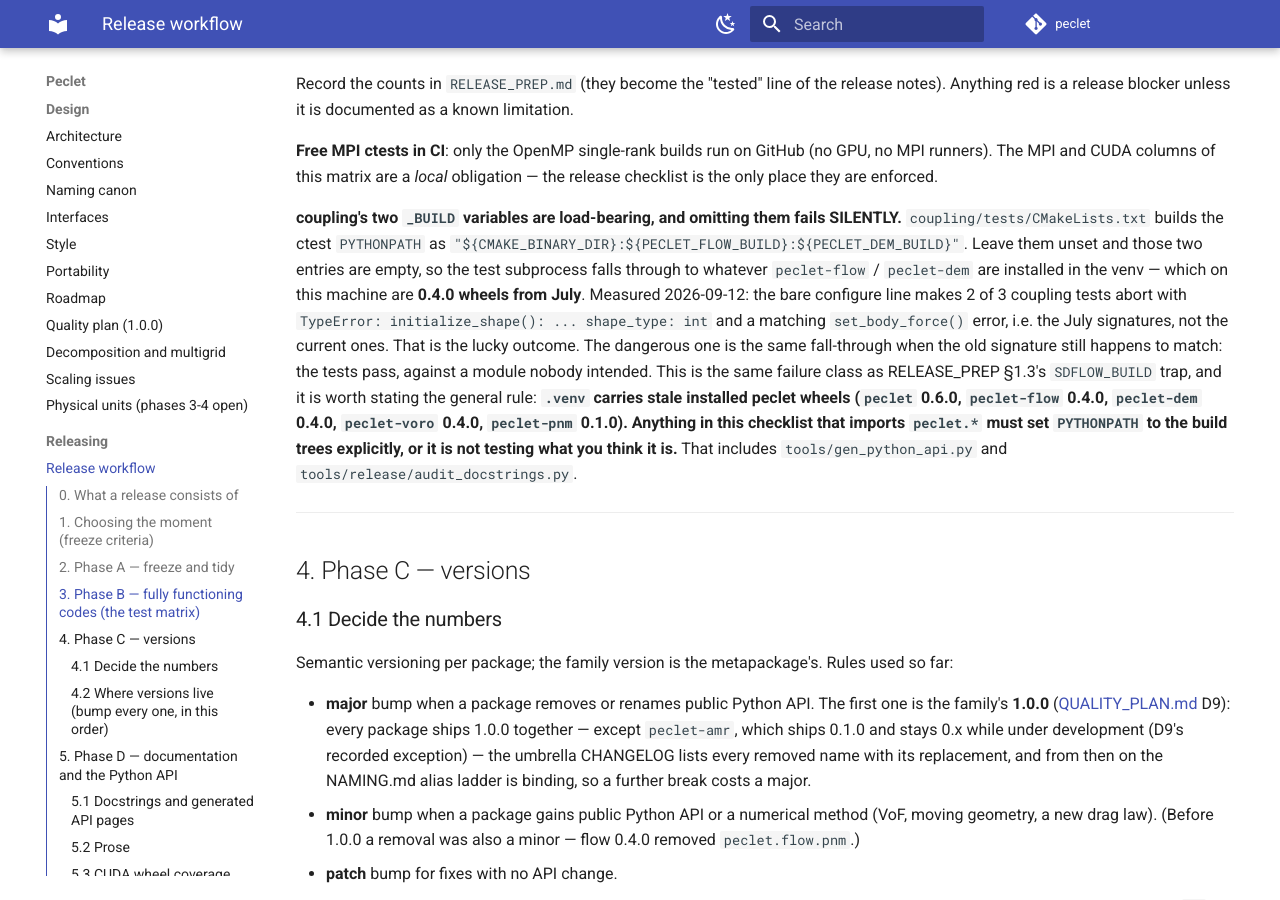
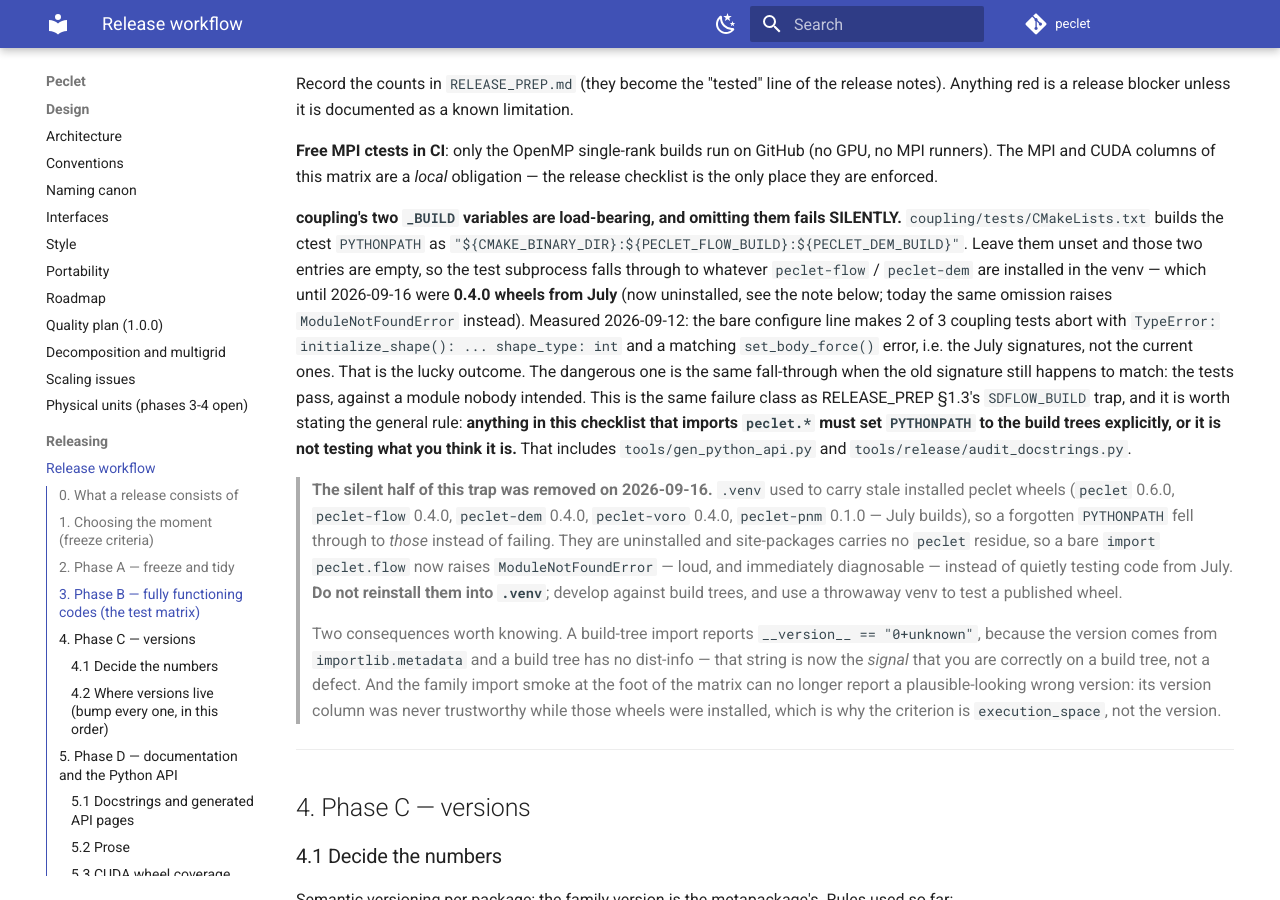
Before and after one commit to computational-chemical-engineering/peclet, an MkDocs documentation site: the page built from docs/RELEASE.md, in a window 1280 px wide and 900 px high, scrolled down 3858 px. Built offline with MkDocs 1.6.1 and Material for MkDocs 9.7.7, drawn with Linux system fonts in a browser that asks for light colours; comment, search, counter and statistics services are not loaded.

Commit message:
release: the stale peclet wheels are gone from .venv, so say so
USER: "remove the stale wheel traps". Uninstalled peclet 0.6.0, peclet-flow 0.4.0,
peclet-dem 0.4.0, peclet-voro 0.4.0, peclet-pnm 0.1.0 -- July builds that made a
forgotten PYTHONPATH fall through to them instead of failing. site-packages now
carries no peclet residue (the empty namespace dir went too), so a bare
`import peclet.flow` raises ModuleNotFoundError: loud and instantly diagnosable.

RELEASE.md described this as a live hazard in two places and both were about to
become false, which is its own kind of trap -- a checklist that warns about something
already fixed teaches readers to skim it.

The PYTHONPATH rule itself STANDS and is unchanged; only the silent-fallthrough half
is gone. Two consequences recorded with it: a build-tree import reports
__version__ == "0+unknown" (the version comes from importlib.metadata and a build tree
has no dist-info), so that string is now the SIGNAL that you are on a build tree
rather than a defect; and the family import smoke's version column was never
trustworthy while those wheels were installed, which is why the criterion is
execution_space.

Restore list kept, though there is no reason to use it: scratchpad/venv_restore.txt.

Co-Authored-By: Claude Opus 5 <noreply@anthropic.com>
Claude-Session: https://claude.ai/code/session_015oTxBzztjajN9wPUYRPWaL

```diff
--- a/docs/RELEASE.md
+++ b/docs/RELEASE.md
@@ -121,16 +121,31 @@ is the only place they are enforced.
 `coupling/tests/CMakeLists.txt` builds the ctest `PYTHONPATH` as
 `"${CMAKE_BINARY_DIR}:${PECLET_FLOW_BUILD}:${PECLET_DEM_BUILD}"`. Leave them unset and those two
 entries are empty, so the test subprocess falls through to whatever `peclet-flow` / `peclet-dem` are
-installed in the venv — which on this machine are **0.4.0 wheels from July**. Measured 2026-09-12:
+installed in the venv — which until 2026-09-16 were **0.4.0 wheels from July** (now uninstalled, see
+the note below; today the same omission raises `ModuleNotFoundError` instead). Measured 2026-09-12:
 the bare configure line makes 2 of 3 coupling tests abort with `TypeError: initialize_shape(): ...
 shape_type: int` and a matching `set_body_force()` error, i.e. the July signatures, not the current
 ones. That is the lucky outcome. The dangerous one is the same fall-through when the old signature
 still happens to match: the tests pass, against a module nobody intended.
 This is the same failure class as RELEASE_PREP §1.3's `SDFLOW_BUILD` trap, and it is worth stating
-the general rule: **`.venv` carries stale installed peclet wheels (`peclet` 0.6.0, `peclet-flow`
-0.4.0, `peclet-dem` 0.4.0, `peclet-voro` 0.4.0, `peclet-pnm` 0.1.0). Anything in this checklist that
-imports `peclet.*` must set `PYTHONPATH` to the build trees explicitly, or it is not testing what you
-think it is.** That includes `tools/gen_python_api.py` and `tools/release/audit_docstrings.py`.
+the general rule: **anything in this checklist that imports `peclet.*` must set `PYTHONPATH` to the
+build trees explicitly, or it is not testing what you think it is.** That includes
+`tools/gen_python_api.py` and `tools/release/audit_docstrings.py`.
+
+> **The silent half of this trap was removed on 2026-09-16.** `.venv` used to carry stale installed
+> peclet wheels (`peclet` 0.6.0, `peclet-flow` 0.4.0, `peclet-dem` 0.4.0, `peclet-voro` 0.4.0,
+> `peclet-pnm` 0.1.0 — July builds), so a forgotten `PYTHONPATH` fell through to *those* instead of
+> failing. They are uninstalled and site-packages carries no `peclet` residue, so a bare
+> `import peclet.flow` now raises `ModuleNotFoundError` — loud, and immediately diagnosable —
+> instead of quietly testing code from July. **Do not reinstall them into `.venv`**; develop against
+> build trees, and use a throwaway venv to test a published wheel.
+>
+> Two consequences worth knowing. A build-tree import reports `__version__ == "0+unknown"`, because
+> the version comes from `importlib.metadata` and a build tree has no dist-info — that string is now
+> the *signal* that you are correctly on a build tree, not a defect. And the family import smoke at
+> the foot of the matrix can no longer report a plausible-looking wrong version: its version column
+> was never trustworthy while those wheels were installed, which is why the criterion is
+> `execution_space`, not the version.
 
 ---
 
```
